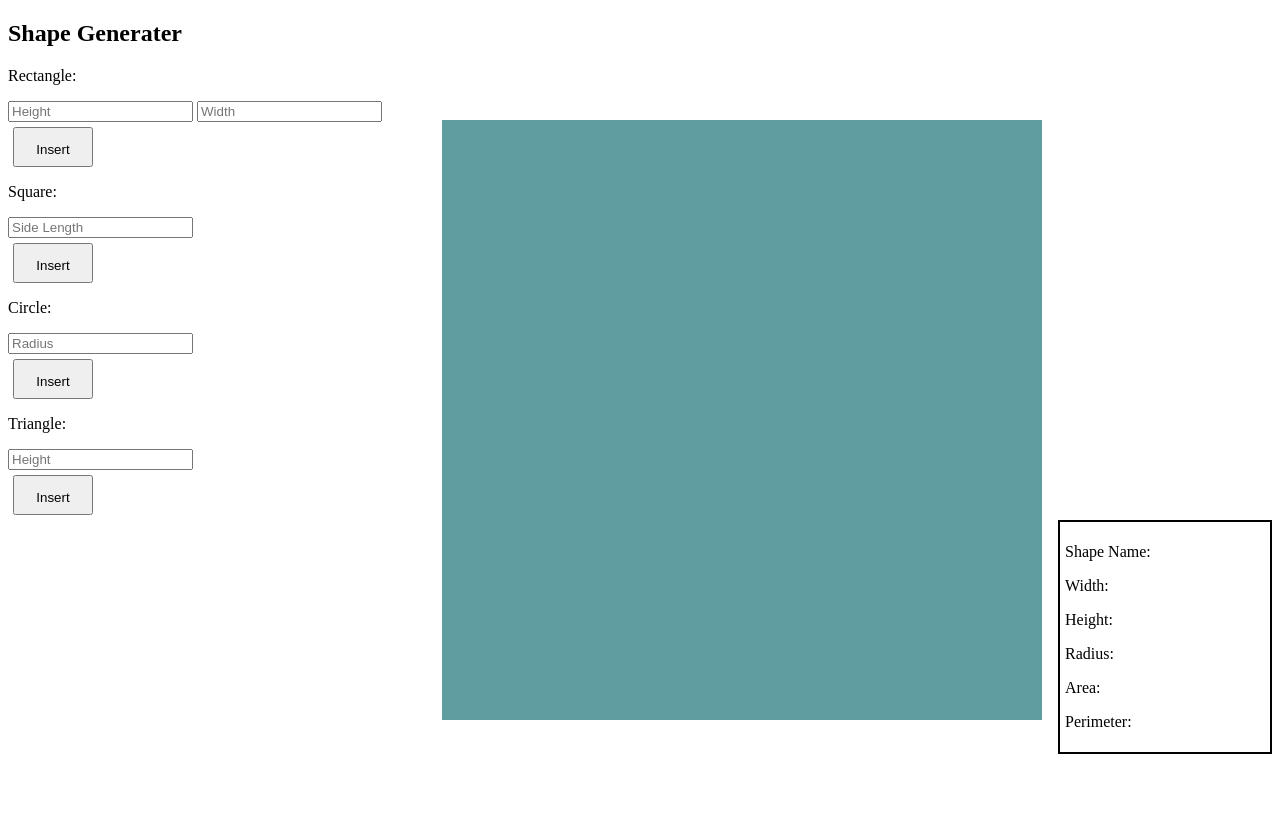
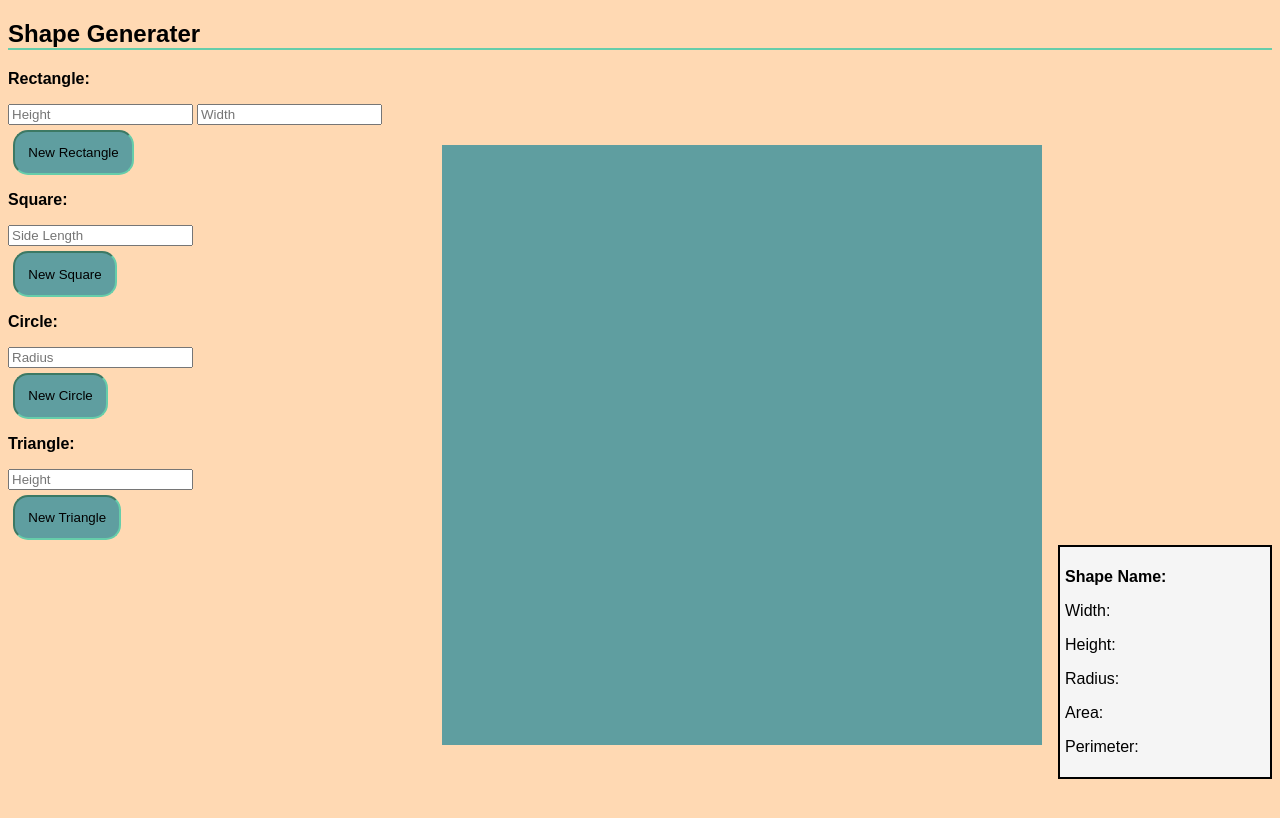
Before and after one commit to Novapierce1/Shape-Up, a plain HTML site: page index.html in a window 1280 px wide. Drawn offline with nearby package versions, Linux system fonts and the light colour scheme.

Commit message:
final commit

```diff
--- a/index.html
+++ b/index.html
@@ -9,25 +9,25 @@
 </head>
 <body>
     <h2>Shape Generater</h2>
-    <p>Rectangle: </p>
+    <strong><p>Rectangle: </p></strong>
         <input type="text" id="rect-height" placeholder="Height">
         <input type="text" id="rect-width" placeholder="Width">
-            <button id="MakeRect" onclick="makeRectangle()">Insert</button>
+            <button id="MakeRect" onclick="makeRectangle()">New Rectangle</button>
 
-    <p>Square:  </p>
+    <strong><p>Square:</p></strong>
         <input type="text" id="square-length" placeholder="Side Length">
-            <button id="MakeSquare" onclick="makeSquare()">Insert</button>
+            <button id="MakeSquare" onclick="makeSquare()">New Square</button>
 
-    <p>Circle: </p>
+    <strong><p>Circle:</p></strong>
         <input type="text" id="circle-radius" placeholder="Radius">
-            <button id="Makecircle" onclick="makeCircle()">Insert</button>
+            <button id="Makecircle" onclick="makeCircle()">New Circle</button>
 
-    <p>Triangle: </p>
+    <strong><p>Triangle:</p></strong>
         <input type="text" id="triangle-height" placeholder="Height">
-            <button id="Maketriangle" onclick="makeTriangle()">Insert</button>
+            <button id="Maketriangle" onclick="makeTriangle()">New Triangle</button>
 
     <div id="shapeinfo">
-        <p id="shape">Shape Name: </p>
+        <strong><p id="shape">Shape Name: </p></strong>
         <p id="width">Width: </p>
         <p id="height">Height: </p>
         <p id="radius">Radius: </p>
--- a/styles.css
+++ b/styles.css
@@ -1,3 +1,16 @@
+body{
+    background-color: #ffd9b3;
+}
+
+h2 {
+    font-family: Arial, Helvetica, sans-serif;
+    border-bottom: 2px inset mediumaquamarine;
+}
+
+p {
+    font-family: Arial, Helvetica, sans-serif;
+}
+
 .field {
     height: 600px;
     width: 600px;
@@ -9,6 +22,7 @@
 
 }
 #shapeinfo {
+    background-color: whitesmoke;
     border: 2px solid black;
     display: block;
     width: 200px;
@@ -42,8 +56,9 @@
 }
 
 button {
-    width: 6em;
-    height: 3em;
+    border: 2px inset mediumaquamarine;
+    background-color: cadetblue;
+    border-radius: 15px;
     padding: 1em;
     display: block;
     margin: 5px;
```
